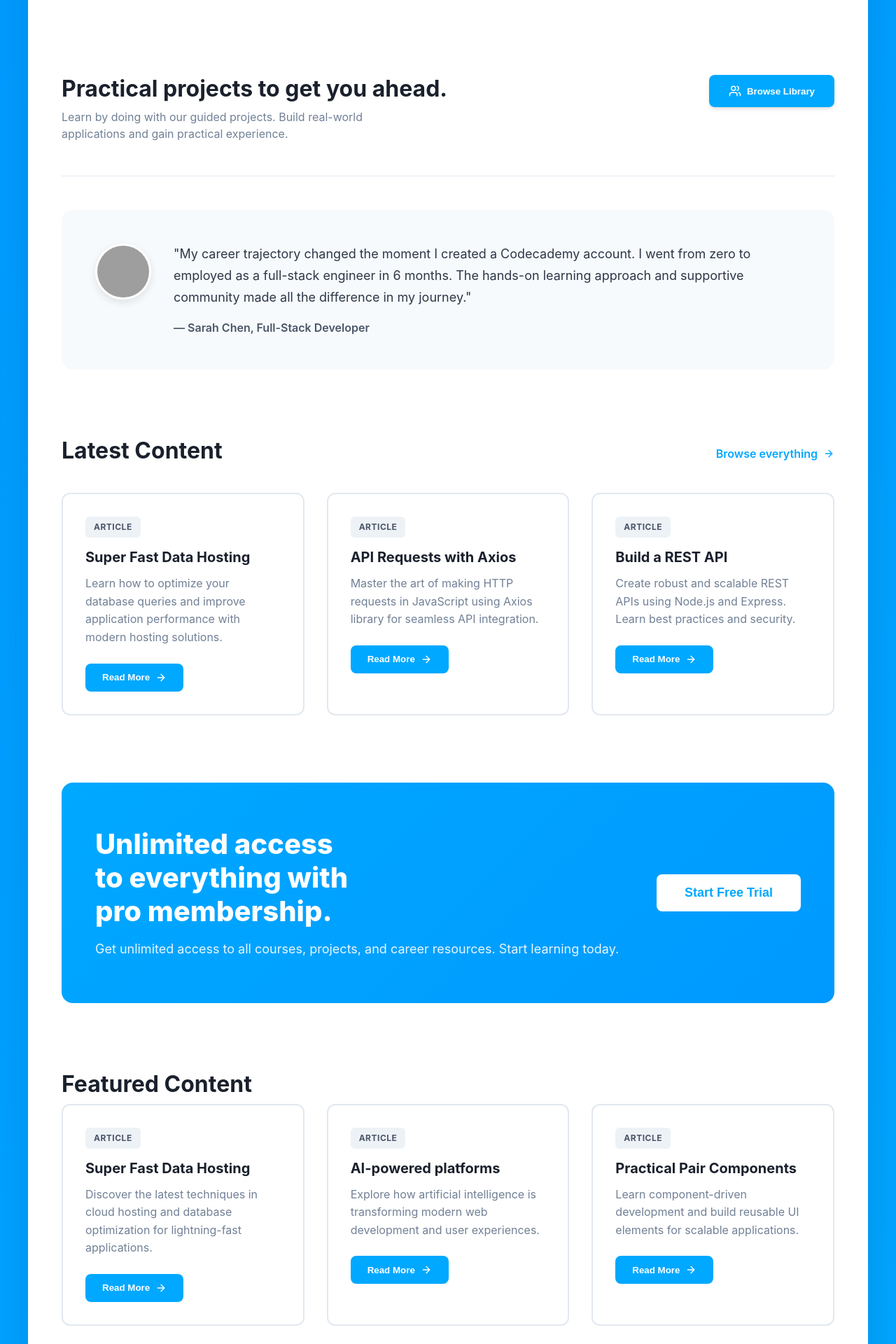
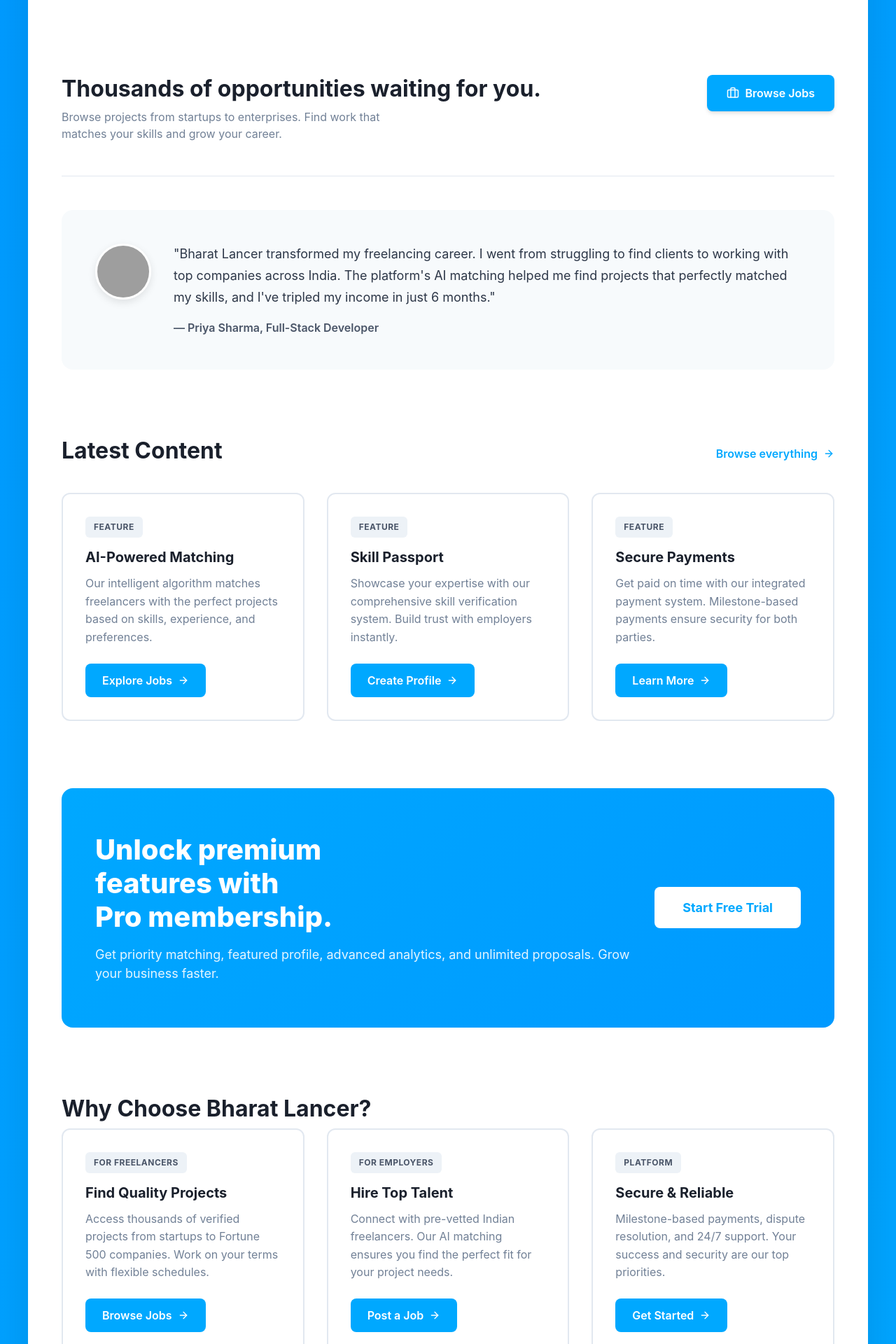
Before and after one commit to aragulkumar/bharat-lancer, a React app in the folder frontend/: page / in a window 1280 px wide. Shown: the part 560-2480 px from the top of the page at 70% size. Built offline with nearby package versions, Linux system fonts and the light colour scheme; grey boxes are pictures that could not be loaded; the HTML template or start-up script is replaced by a standard one.

Commit message:
feat: customize landing page content for freelancing platform with relevant copy

```diff
--- a/frontend/src/pages/Landing.jsx
+++ b/frontend/src/pages/Landing.jsx
@@ -31,32 +31,32 @@
                 <div className="main-container">
                     {/* Hero Section */}
                     <section className="hero-section">
-                        <h1 className="hero-title">Ready to build<br />something awesome?</h1>
-                        <p className="hero-subtitle">We make learning to code accessible to anyone, anywhere.</p>
+                        <h1 className="hero-title">Find the perfect<br />freelancer or job</h1>
+                        <p className="hero-subtitle">Connect with top Indian talent or discover your next opportunity.</p>
 
                         <div className="search-box">
                             <Search className="search-icon" size={20} />
                             <input
                                 type="text"
-                                placeholder="What do you want to learn?"
+                                placeholder="Search for jobs or freelancers..."
                                 className="search-input"
                             />
                         </div>
                     </section>
 
-                    {/* Practical Projects Section */}
+                    {/* Opportunities Section */}
                     <section className="projects-section">
                         <div className="section-header">
                             <div>
-                                <h2 className="section-title">Practical projects to get you ahead.</h2>
+                                <h2 className="section-title">Thousands of opportunities waiting for you.</h2>
                                 <p className="section-text">
-                                    Learn by doing with our guided projects. Build real-world applications and gain practical experience.
+                                    Browse projects from startups to enterprises. Find work that matches your skills and grow your career.
                                 </p>
                             </div>
-                            <button className="btn-primary">
-                                <Users size={18} />
-                                Browse Library
-                            </button>
+                            <Link to="/jobs" className="btn-primary">
+                                <Briefcase size={18} />
+                                Browse Jobs
+                            </Link>
                         </div>
                     </section>
 
@@ -67,9 +67,9 @@
                         </div>
                         <div className="testimonial-content">
                             <p className="testimonial-text">
-                                "My career trajectory changed the moment I created a Codecademy account. I went from zero to employed as a full-stack engineer in 6 months. The hands-on learning approach and supportive community made all the difference in my journey."
+                                "Bharat Lancer transformed my freelancing career. I went from struggling to find clients to working with top companies across India. The platform's AI matching helped me find projects that perfectly matched my skills, and I've tripled my income in just 6 months."
                             </p>
-                            <p className="testimonial-author">— Sarah Chen, Full-Stack Developer</p>
+                            <p className="testimonial-author">— Priya Sharma, Full-Stack Developer</p>
                         </div>
                     </div>
 
@@ -84,36 +84,36 @@
 
                         <div className="content-grid">
                             <div className="content-card">
-                                <span className="card-badge">ARTICLE</span>
-                                <h3 className="card-title">Super Fast Data Hosting</h3>
+                                <span className="card-badge">FEATURE</span>
+                                <h3 className="card-title">AI-Powered Matching</h3>
                                 <p className="card-description">
-                                    Learn how to optimize your database queries and improve application performance with modern hosting solutions.
+                                    Our intelligent algorithm matches freelancers with the perfect projects based on skills, experience, and preferences.
                                 </p>
-                                <button className="card-btn">
-                                    Read More <ArrowRight size={16} />
-                                </button>
+                                <Link to="/jobs" className="card-btn">
+                                    Explore Jobs <ArrowRight size={16} />
+                                </Link>
                             </div>
 
                             <div className="content-card">
-                                <span className="card-badge">ARTICLE</span>
-                                <h3 className="card-title">API Requests with Axios</h3>
+                                <span className="card-badge">FEATURE</span>
+                                <h3 className="card-title">Skill Passport</h3>
                                 <p className="card-description">
-                                    Master the art of making HTTP requests in JavaScript using Axios library for seamless API integration.
+                                    Showcase your expertise with our comprehensive skill verification system. Build trust with employers instantly.
                                 </p>
-                                <button className="card-btn">
-                                    Read More <ArrowRight size={16} />
-                                </button>
+                                <Link to="/register" className="card-btn">
+                                    Create Profile <ArrowRight size={16} />
+                                </Link>
                             </div>
 
                             <div className="content-card">
-                                <span className="card-badge">ARTICLE</span>
-                                <h3 className="card-title">Build a REST API</h3>
+                                <span className="card-badge">FEATURE</span>
+                                <h3 className="card-title">Secure Payments</h3>
                                 <p className="card-description">
-                                    Create robust and scalable REST APIs using Node.js and Express. Learn best practices and security.
+                                    Get paid on time with our integrated payment system. Milestone-based payments ensure security for both parties.
                                 </p>
-                                <button className="card-btn">
-                                    Read More <ArrowRight size={16} />
-                                </button>
+                                <Link to="/register" className="card-btn">
+                                    Learn More <ArrowRight size={16} />
+                                </Link>
                             </div>
                         </div>
                     </section>
@@ -121,50 +121,50 @@
                     {/* CTA Banner */}
                     <section className="cta-banner">
                         <div className="cta-content">
-                            <h2 className="cta-title">Unlimited access<br />to everything with<br />pro membership.</h2>
+                            <h2 className="cta-title">Unlock premium<br />features with<br />Pro membership.</h2>
                             <p className="cta-text">
-                                Get unlimited access to all courses, projects, and career resources. Start learning today.
+                                Get priority matching, featured profile, advanced analytics, and unlimited proposals. Grow your business faster.
                             </p>
                         </div>
-                        <button className="cta-button">Start Free Trial</button>
+                        <Link to="/register" className="cta-button">Start Free Trial</Link>
                     </section>
 
-                    {/* Featured Content */}
+                    {/* Featured Benefits */}
                     <section className="featured-section">
-                        <h2 className="section-title">Featured Content</h2>
+                        <h2 className="section-title">Why Choose Bharat Lancer?</h2>
 
                         <div className="featured-grid">
                             <div className="featured-card">
-                                <span className="card-badge">ARTICLE</span>
-                                <h3 className="card-title">Super Fast Data Hosting</h3>
+                                <span className="card-badge">FOR FREELANCERS</span>
+                                <h3 className="card-title">Find Quality Projects</h3>
                                 <p className="card-description">
-                                    Discover the latest techniques in cloud hosting and database optimization for lightning-fast applications.
+                                    Access thousands of verified projects from startups to Fortune 500 companies. Work on your terms with flexible schedules.
                                 </p>
-                                <button className="card-btn">
-                                    Read More <ArrowRight size={16} />
-                                </button>
+                                <Link to="/jobs" className="card-btn">
+                                    Browse Jobs <ArrowRight size={16} />
+                                </Link>
                             </div>
 
                             <div className="featured-card">
-                                <span className="card-badge">ARTICLE</span>
-                                <h3 className="card-title">AI-powered platforms</h3>
+                                <span className="card-badge">FOR EMPLOYERS</span>
+                                <h3 className="card-title">Hire Top Talent</h3>
                                 <p className="card-description">
-                                    Explore how artificial intelligence is transforming modern web development and user experiences.
+                                    Connect with pre-vetted Indian freelancers. Our AI matching ensures you find the perfect fit for your project needs.
                                 </p>
-                                <button className="card-btn">
-                                    Read More <ArrowRight size={16} />
-                                </button>
+                                <Link to="/register" className="card-btn">
+                                    Post a Job <ArrowRight size={16} />
+                                </Link>
                             </div>
 
                             <div className="featured-card">
-                                <span className="card-badge">ARTICLE</span>
-                                <h3 className="card-title">Practical Pair Components</h3>
+                                <span className="card-badge">PLATFORM</span>
+                                <h3 className="card-title">Secure & Reliable</h3>
                                 <p className="card-description">
-                                    Learn component-driven development and build reusable UI elements for scalable applications.
+                                    Milestone-based payments, dispute resolution, and 24/7 support. Your success and security are our top priorities.
                                 </p>
-                                <button className="card-btn">
-                                    Read More <ArrowRight size={16} />
-                                </button>
+                                <Link to="/register" className="card-btn">
+                                    Get Started <ArrowRight size={16} />
+                                </Link>
                             </div>
                         </div>
                     </section>
@@ -176,9 +176,9 @@
                         </div>
                         <div className="testimonial-content">
                             <p className="testimonial-text">
-                                "I credit Codecademy for the skills I have today. I went from a complete beginner to landing my dream job as a software engineer. The structured learning path and hands-on projects gave me the confidence to pursue a career in tech. The community support was invaluable throughout my journey."
+                                "As a startup founder, finding reliable developers was always a challenge. Bharat Lancer's AI matching connected us with amazing talent in hours, not weeks. We've built our entire tech team through this platform, and the quality has been outstanding. It's been a game-changer for our business."
                             </p>
-                            <p className="testimonial-author">— Michael Rodriguez, Software Engineer</p>
+                            <p className="testimonial-author">— Rajesh Kumar, Founder & CEO at TechStart India</p>
                         </div>
                     </div>
 
@@ -186,43 +186,43 @@
                     <footer className="landing-footer">
                         <div className="footer-grid">
                             <div className="footer-column">
-                                <h4>Library</h4>
-                                <a href="#">Courses</a>
-                                <a href="#">Projects</a>
-                                <a href="#">Paths</a>
-                                <a href="#">Docs</a>
+                                <h4>For Freelancers</h4>
+                                <Link to="/jobs">Find Jobs</Link>
+                                <Link to="/skill-passport">Skill Passport</Link>
+                                <Link to="/register">Create Profile</Link>
+                                <a href="#">Success Stories</a>
                             </div>
 
                             <div className="footer-column">
-                                <h4>Support</h4>
-                                <a href="#">Help Center</a>
-                                <a href="#">Contact Us</a>
-                                <a href="#">Community</a>
-                                <a href="#">Blog</a>
+                                <h4>For Employers</h4>
+                                <Link to="/create-job">Post a Job</Link>
+                                <Link to="/jobs">Browse Talent</Link>
+                                <a href="#">Pricing</a>
+                                <a href="#">Enterprise</a>
                             </div>
 
                             <div className="footer-column">
-                                <h4>Teams</h4>
-                                <a href="#">For Business</a>
-                                <a href="#">For Education</a>
-                                <a href="#">Enterprise</a>
-                                <a href="#">Pricing</a>
+                                <h4>Resources</h4>
+                                <a href="#">Help Center</a>
+                                <a href="#">Blog</a>
+                                <a href="#">Guides</a>
+                                <a href="#">API Docs</a>
                             </div>
 
                             <div className="footer-column">
                                 <h4>Company</h4>
-                                <a href="#">About</a>
+                                <a href="#">About Us</a>
                                 <a href="#">Careers</a>
                                 <a href="#">Press</a>
-                                <a href="#">Partners</a>
+                                <a href="#">Contact</a>
                             </div>
 
                             <div className="footer-column">
-                                <h4>Community & Support</h4>
-                                <a href="#">Forums</a>
-                                <a href="#">Discord</a>
+                                <h4>Community</h4>
+                                <Link to="/chat">Community Chat</Link>
                                 <a href="#">Events</a>
                                 <a href="#">Newsletter</a>
+                                <a href="#">Support</a>
                             </div>
                         </div>
 
```
